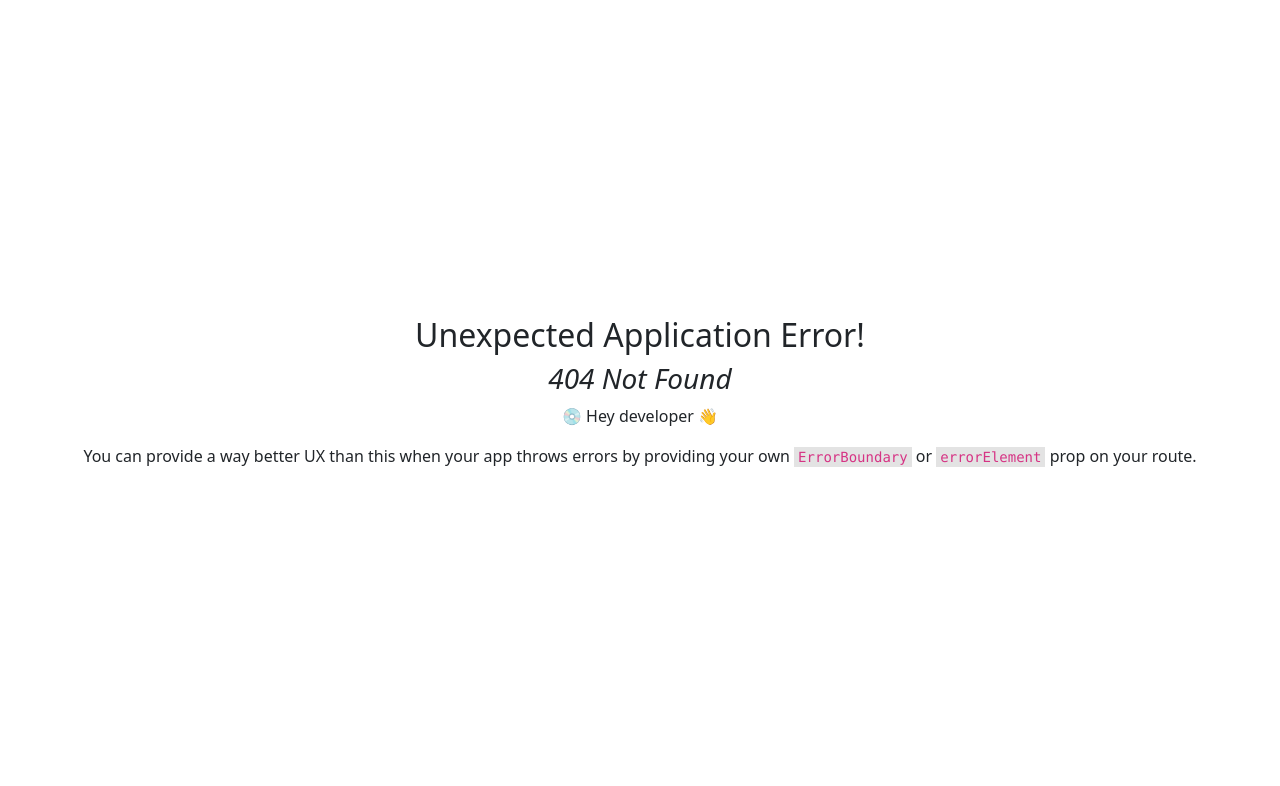
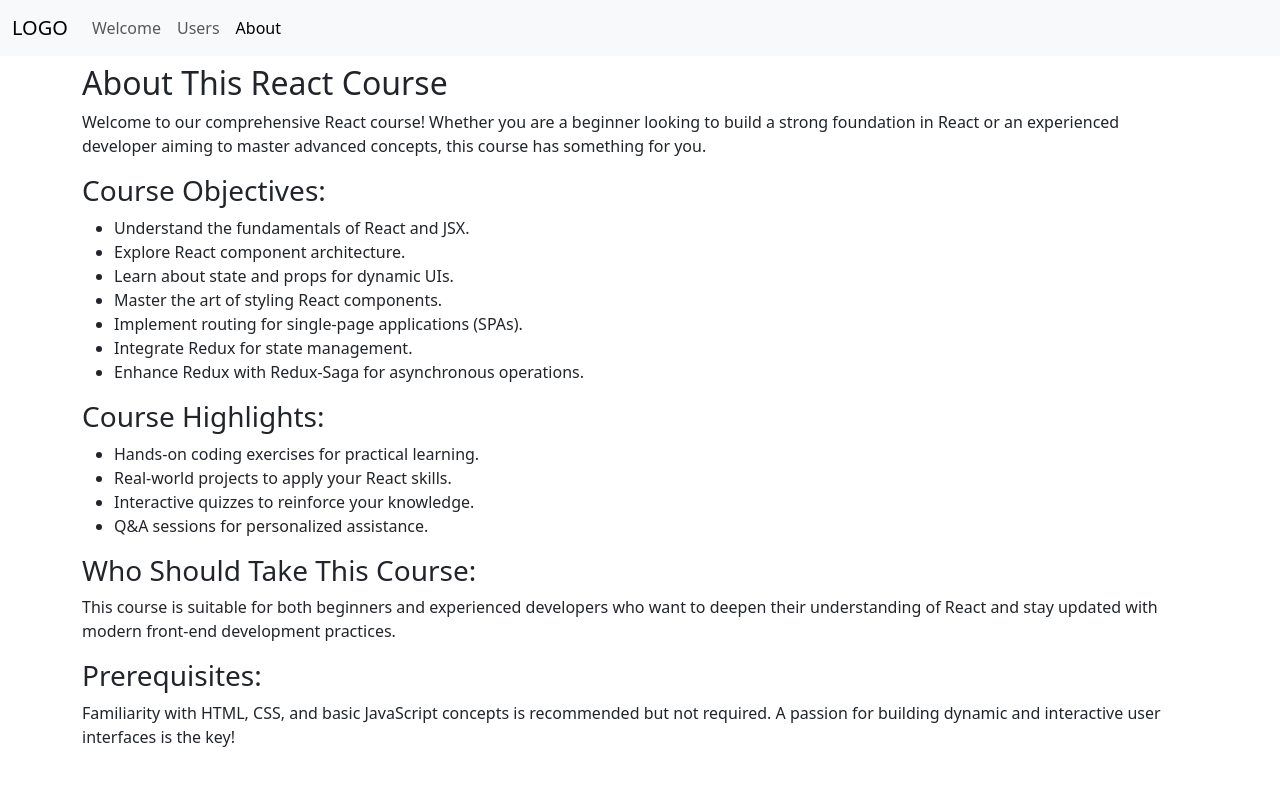
Before and after one commit to Satosh-J/react-master-five-day, a React (Vite) app: page /about in a window 1280 px wide. Before the commit this address had no page. Shown: the top 786 px of the page. Built offline with nearby package versions, Linux system fonts and the light colour scheme.

Commit message:
Day3 morning Complete nested routing.

```diff
--- a/src/App.tsx
+++ b/src/App.tsx
@@ -1,37 +1,15 @@
-import './App.css'
-import UsersTable from './components/UsersTable'
-
-
-const users = [
-  {
-    "id": 18,
-    "first_name": "Cherlyn",
-    "last_name": "Kleingrub",
-    "email": "ckleingrubh@nps.gov",
-    "phone": "915-736-0167",
-  },
-  {
-    "id": 19,
-    "first_name": "Stan",
-    "last_name": "Aasaf",
-    "email": "saasafi@gnu.org",
-    "phone": "903-560-9509",
-  },
-  {
-    "id": 20,
-    "first_name": "Penelope",
-    "last_name": "Raggitt",
-    "email": "praggittj@mayoclinic.com",
-    "phone": "563-943-2235",
-  }
-]
+import { NavBar } from './components/Navbar'
+import { Outlet } from 'react-router-dom';
 
 function App() {
 
   return (
-    <UsersTable
-      users={users}
-    />
+    <>
+      <NavBar />
+      <div className='container py-2'>
+        <Outlet />
+      </div>
+    </>
   )
 }
 
--- /dev/null
+++ b/src/components/Navbar.tsx
@@ -0,0 +1,36 @@
+import { NavLink } from 'react-router-dom';
+
+
+export const NavBar = () => {
+    return (
+        <nav className="navbar navbar-expand-sm bg-light">
+            <div className="container-fluid">
+                <ul className="navbar-nav">
+                    <a className="navbar-brand" href="#">LOGO</a>
+                    <li className="nav-item">
+                        <NavLink
+                            className={({ isActive }) => { return `nav-link ${isActive && 'active'}` }}
+                            to="/welcome"
+                            children='Welcome'
+                        />
+                    </li>
+                    <li className="nav-item"
+                    >
+                        <NavLink
+                            className={({ isActive }) => { return `nav-link ${isActive && 'active'}` }}
+                            to="/users"
+                            children='Users'
+                        />
+                    </li>
+                    <li className="nav-item">
+                        <NavLink
+                            className={({ isActive }) => { return `nav-link ${isActive && 'active'}` }}
+                            to="/about"
+                            children='About'
+                        />
+                    </li>
+                </ul>
+            </div>
+        </nav>
+    )
+}
--- a/src/index.css
+++ b/src/index.css
@@ -25,9 +25,9 @@ a:hover {
 
 body {
   margin: 0;
-  display: flex;
+  /* display: flex;
   place-items: center;
-  min-width: 320px;
+  min-width: 320px; */
   min-height: 100vh;
 }
 
--- /dev/null
+++ b/src/pages/About.tsx
@@ -0,0 +1,51 @@
+const AboutPage = () => {
+    return (
+        <div>
+            <h2>About This React Course</h2>
+            <p>
+                Welcome to our comprehensive React course! Whether you are a beginner
+                looking to build a strong foundation in React or an experienced developer
+                aiming to master advanced concepts, this course has something for you.
+            </p>
+
+            <h3>Course Objectives:</h3>
+            <ul>
+                <li>Understand the fundamentals of React and JSX.</li>
+                <li>Explore React component architecture.</li>
+                <li>Learn about state and props for dynamic UIs.</li>
+                <li>Master the art of styling React components.</li>
+                <li>Implement routing for single-page applications (SPAs).</li>
+                <li>Integrate Redux for state management.</li>
+                <li>Enhance Redux with Redux-Saga for asynchronous operations.</li>
+                {/* Add more objectives as needed */}
+            </ul>
+
+            <h3>Course Highlights:</h3>
+            <ul>
+                <li>Hands-on coding exercises for practical learning.</li>
+                <li>Real-world projects to apply your React skills.</li>
+                <li>Interactive quizzes to reinforce your knowledge.</li>
+                <li>Q&A sessions for personalized assistance.</li>
+                {/* Add more highlights as needed */}
+            </ul>
+
+            <h3>Who Should Take This Course:</h3>
+            <p>
+                This course is suitable for both beginners and experienced developers
+                who want to deepen their understanding of React and stay updated with
+                modern front-end development practices.
+            </p>
+
+            <h3>Prerequisites:</h3>
+            <p>
+                Familiarity with HTML, CSS, and basic JavaScript concepts is recommended
+                but not required. A passion for building dynamic and interactive user
+                interfaces is the key!
+            </p>
+
+            {/* Add more sections as needed */}
+        </div>
+    );
+};
+
+export default AboutPage
--- /dev/null
+++ b/src/pages/Users.tsx
@@ -0,0 +1,36 @@
+import UsersTable from "../components/UsersTable"
+
+const users = [
+  {
+    "id": 18,
+    "first_name": "Cherlyn",
+    "last_name": "Kleingrub",
+    "email": "ckleingrubh@nps.gov",
+    "phone": "915-736-0167",
+  },
+  {
+    "id": 19,
+    "first_name": "Stan",
+    "last_name": "Aasaf",
+    "email": "saasafi@gnu.org",
+    "phone": "903-560-9509",
+  },
+  {
+    "id": 20,
+    "first_name": "Penelope",
+    "last_name": "Raggitt",
+    "email": "praggittj@mayoclinic.com",
+    "phone": "563-943-2235",
+  }
+]
+
+function UsersPage() {
+
+  return (
+      <UsersTable
+        users={users}
+      />
+  )
+}
+
+export default UsersPage
--- a/src/pages/Welcome.tsx
+++ b/src/pages/Welcome.tsx
@@ -1,4 +1,4 @@
-import '../App.css'
+// import '../App.css'
 
 export function WelcomePage() {
     return (
```
Also changed, not shown: src/Routes.tsx (+20 -2 lines), src/components/UserDropDown.tsx (added, +53 -0 lines).
